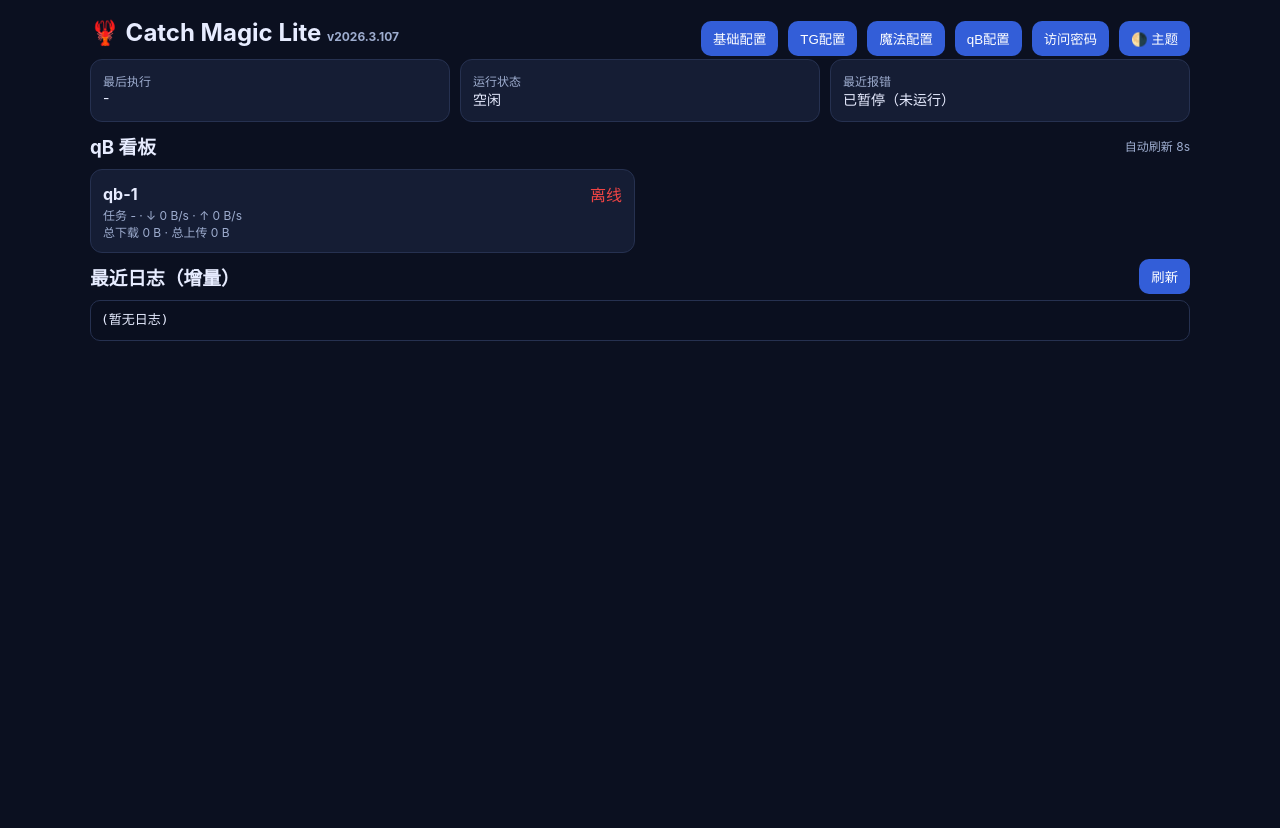
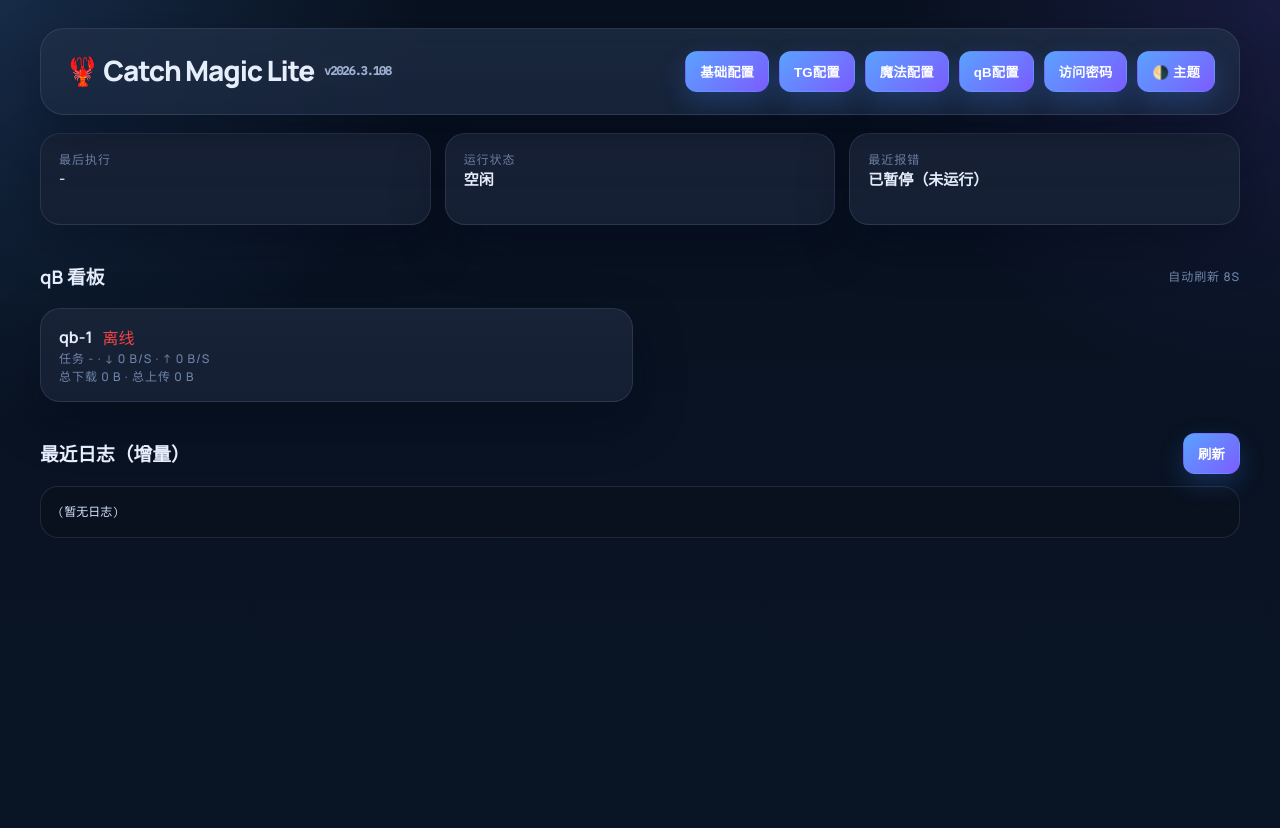
Before and after one commit to liqiba/u2, a FastAPI app: page / in a window 1280 px wide. Before the commit the page ends 341 px from the top, so only its background shows below. Run offline with FastAPI, Linux system fonts and the light colour scheme; parts of the project's set-up code (start-up, migrations or seed data) failed here and were passed over; some libraries are stand-ins or nearby versions.

Commit message:
feat: polish dashboard with enterprise-style ui

```diff
--- a/main.py
+++ b/main.py
@@ -31,7 +31,7 @@ STATE_PATH = DATA_DIR / 'state.json'
 UPGRADE_REQUEST_PATH = DATA_DIR / 'upgrade.request.json'
 UPGRADE_STATUS_PATH = DATA_DIR / 'upgrade.status.json'
 APP_LOG = LOG_DIR / 'app.log'
-APP_VERSION = '2026.3.107'
+APP_VERSION = '2026.3.108'
 BASE_DIR = Path(__file__).resolve().parent
 TEMPLATES_DIR = BASE_DIR / 'templates'
 STATIC_DIR = BASE_DIR / 'static'
--- a/static/lite.css
+++ b/static/lite.css
@@ -1,52 +1,111 @@
-body{margin:0;font-family:Inter,Arial,sans-serif;background:#0b1020;color:#e7ecff}
-body.theme-light{background:#f3f6ff;color:#1c2947}
-.wrap{max-width:1100px;margin:18px auto;padding:0 12px}
-.top,.row,.row-between{display:flex;align-items:center;justify-content:space-between;gap:10px;flex-wrap:wrap}
-h2{margin:0 0 12px} h3{margin:10px 0}
-small{font-size:12px;color:#9eadcf}
-body.theme-light small{color:#5a6f9b}
-.logo{color:inherit;text-decoration:none}
-.grid{display:grid;gap:10px}.grid-2{grid-template-columns:repeat(2,minmax(0,1fr))}.grid-3{grid-template-columns:repeat(3,minmax(0,1fr))}
-@media(max-width:860px){.grid-2,.grid-3{grid-template-columns:1fr}}
-.card{background:#151d34;border:1px solid #263150;border-radius:12px;padding:12px}
-body.theme-light .card{background:#fff;border-color:#d7e3ff}
-.k{font-size:12px;color:#9eadcf}.v{font-size:14px}
-body.theme-light .k{color:#627aa8}
-.btn{background:#335ed8;color:#fff;border:0;border-radius:10px;padding:8px 12px;text-decoration:none;cursor:pointer}
-.ok{color:#22c55e}.err{color:#ef4444}
-.log{margin:0;background:#0a0f1f;border:1px solid #263150;border-radius:10px;padding:10px;max-height:380px;overflow:auto;line-height:1.45}
-body.theme-light .log{background:#f7faff;border-color:#d7e3ff;color:#1c2947}
-.hide{display:none}
-input,select{width:100%;background:#0e1528;color:#e7ecff;border:1px solid #263150;border-radius:8px;padding:8px}
-body.theme-light input,body.theme-light select{background:#fff;color:#1c2947;border-color:#c8d8ff}
+@import url('https://fonts.googleapis.com/css2?family=Manrope:wght@500;600;700;800&family=IBM+Plex+Mono:wght@400;500&display=swap');
+
+:root{
+  --bg:#08111f;
+  --bg-elev:#0d1728;
+  --panel:#111c31;
+  --panel-2:#16243d;
+  --panel-soft:rgba(22,36,61,.72);
+  --line:rgba(148,163,184,.16);
+  --line-strong:rgba(96,165,250,.26);
+  --text:#e6eefc;
+  --text-soft:#9db0cf;
+  --text-dim:#6f84a8;
+  --brand:#5aa2ff;
+  --brand-2:#7c5cff;
+  --accent:#22c55e;
+  --danger:#ef4444;
+  --warn:#f59e0b;
+  --shadow:0 18px 50px rgba(2,8,23,.38);
+  --radius:18px;
+}
+body.theme-light{
+  --bg:#eef4fb;
+  --bg-elev:#f7fafe;
+  --panel:#ffffff;
+  --panel-2:#f7fafe;
+  --panel-soft:rgba(255,255,255,.86);
+  --line:rgba(15,23,42,.08);
+  --line-strong:rgba(59,130,246,.18);
+  --text:#15233b;
+  --text-soft:#55708f;
+  --text-dim:#7f93ae;
+  --brand:#2f6bff;
+  --brand-2:#6d4dff;
+  --shadow:0 20px 45px rgba(15,23,42,.08);
+}
+*{box-sizing:border-box}
+html,body{margin:0}
+body{
+  font-family:'Manrope',system-ui,sans-serif;
+  background:
+    radial-gradient(circle at top left, rgba(90,162,255,.18), transparent 28%),
+    radial-gradient(circle at top right, rgba(124,92,255,.14), transparent 26%),
+    linear-gradient(180deg,var(--bg) 0%, #091425 100%);
+  color:var(--text);
+  min-height:100vh;
+}
+body.theme-light{
+  background:
+    radial-gradient(circle at top left, rgba(96,165,250,.12), transparent 28%),
+    radial-gradient(circle at top right, rgba(139,92,246,.1), transparent 24%),
+    linear-gradient(180deg,var(--bg) 0%, #eaf1f9 100%);
+}
+.wrap{max-width:1240px;margin:28px auto;padding:0 20px 32px}
+.top{
+  display:flex;align-items:flex-start;justify-content:space-between;gap:20px;flex-wrap:wrap;
+  padding:22px 24px;margin-bottom:18px;border:1px solid var(--line);border-radius:24px;
+  background:linear-gradient(180deg,rgba(255,255,255,.04),rgba(255,255,255,.02)),var(--panel-soft);
+  backdrop-filter:blur(18px);box-shadow:var(--shadow)
+}
+.top h2{margin:0;display:flex;align-items:center;gap:10px;font-size:28px;font-weight:800;letter-spacing:-.04em}
+small{font-size:12px;color:var(--text-soft);font-family:'IBM Plex Mono',monospace}
+.logo{color:var(--text);text-decoration:none}
+.row,.row-between{display:flex;align-items:center;gap:10px;flex-wrap:wrap}
+.row-between{justify-content:space-between}
+section{margin-bottom:18px}
+.grid{display:grid;gap:14px}.grid-2{grid-template-columns:repeat(2,minmax(0,1fr))}.grid-3{grid-template-columns:repeat(3,minmax(0,1fr))}
+.card{
+  background:linear-gradient(180deg,rgba(255,255,255,.03),rgba(255,255,255,.01)),var(--panel);
+  border:1px solid var(--line);border-radius:20px;padding:16px 18px;box-shadow:var(--shadow)
+}
+.k{font-size:12px;color:var(--text-dim);text-transform:uppercase;letter-spacing:.08em}
+.v{font-size:15px;color:var(--text);font-weight:600}
+.btn{
+  appearance:none;border:1px solid transparent;cursor:pointer;text-decoration:none;
+  color:#fff;background:linear-gradient(135deg,var(--brand),var(--brand-2));
+  border-radius:12px;padding:10px 14px;font-weight:700;letter-spacing:.01em;
+  box-shadow:0 10px 24px rgba(59,130,246,.24);transition:.18s ease
+}
+.btn:hover{transform:translateY(-1px);filter:brightness(1.03)}
+.btn:disabled{opacity:.6;cursor:not-allowed;transform:none}
+.ok{color:var(--accent)} .err{color:var(--danger)}
+.log{
+  margin:0;background:#09111e;border:1px solid var(--line);border-radius:18px;padding:16px;
+  max-height:420px;overflow:auto;line-height:1.55;color:#d7e5ff;font-family:'IBM Plex Mono',monospace;font-size:12px
+}
+body.theme-light .log{background:#f8fbff;color:#20314d}
+input,select{
+  width:100%;background:rgba(7,15,28,.46);color:var(--text);border:1px solid var(--line);
+  border-radius:12px;padding:11px 12px;font:inherit;outline:none
+}
+body.theme-light input,body.theme-light select{background:#fff}
+input:focus,select:focus{border-color:var(--line-strong);box-shadow:0 0 0 3px rgba(90,162,255,.12)}
 .full{grid-column:1/-1}
-.toast{position:fixed;right:14px;bottom:14px;z-index:3000;padding:10px 14px;border-radius:10px;color:#fff;box-shadow:0 6px 20px #0005}
-.toast.ok{background:#16a34a}
-.toast.err{background:#dc2626}
-@media(max-width:680px){
-  .wrap{padding:0 8px;margin:10px auto}
-  h2{font-size:18px}
-  .btn{padding:7px 10px;font-size:12px}
-  .card{padding:10px;border-radius:10px}
-  .log{max-height:300px}
-}
-
-.modal{position:fixed;inset:0;background:#0008;z-index:4000;display:flex;align-items:center;justify-content:center;padding:14px}
-.modal.hide{display:none !important}
-.modal-card{width:min(980px,96vw);max-height:88vh;overflow:auto;background:#151d34;border:1px solid #263150;border-radius:14px;padding:12px}
-body.theme-light .modal-card{background:#fff;border-color:#d7e3ff}
-.modal-head{display:flex;align-items:center;justify-content:space-between;gap:10px;position:sticky;top:0;background:inherit;padding-bottom:8px}
+.toast{position:fixed;right:18px;bottom:18px;z-index:5000;padding:12px 15px;border-radius:14px;color:#fff;box-shadow:var(--shadow);font-weight:700}
+.toast.ok{background:#16a34a}.toast.err{background:#dc2626}.hide{display:none !important}
+.modal{position:fixed;inset:0;background:rgba(3,8,20,.64);z-index:4000;display:flex;align-items:center;justify-content:center;padding:20px;backdrop-filter:blur(10px)}
+.modal-card{width:min(1080px,96vw);max-height:90vh;overflow:auto;background:var(--panel);border:1px solid var(--line);border-radius:24px;padding:18px;box-shadow:var(--shadow)}
+.modal-head{display:flex;align-items:center;justify-content:space-between;gap:12px;position:sticky;top:0;background:var(--panel);padding-bottom:12px;margin-bottom:10px;z-index:2}
+.modal-head h3{margin:0;font-size:22px;letter-spacing:-.03em}
 .modal-body{padding-top:6px}
-.mh-grid{display:grid;grid-template-columns:repeat(4,minmax(0,1fr));gap:10px}
-@media(max-width:920px){.mh-grid{grid-template-columns:repeat(2,minmax(0,1fr));}}
-@media(max-width:560px){.mh-grid{grid-template-columns:1fr;}}
-.mh-stat{background:#0e1528;border:1px solid #263150;border-radius:10px;padding:10px}
-body.theme-light .mh-stat{background:#f7faff;border-color:#d7e3ff}
-.mh-stat .v{font-size:18px;font-weight:700;margin-top:4px}
-.mh-table-wrap{margin-top:12px;border:1px solid #263150;border-radius:10px;overflow:auto;max-height:48vh}
-body.theme-light .mh-table-wrap{border-color:#d7e3ff}
+.mh-grid{display:grid;grid-template-columns:repeat(4,minmax(0,1fr));gap:12px}
+.mh-stat{background:var(--panel-2);border:1px solid var(--line);border-radius:16px;padding:14px}
+.mh-stat .v{font-size:20px;font-weight:800;margin-top:6px}
+.mh-table-wrap{margin-top:12px;border:1px solid var(--line);border-radius:16px;overflow:auto;max-height:48vh;background:var(--bg-elev)}
 .mh-table{width:100%;border-collapse:collapse;font-size:13px}
-.mh-table th,.mh-table td{padding:8px 10px;border-bottom:1px solid #263150;text-align:left;white-space:nowrap}
-body.theme-light .mh-table th,body.theme-light .mh-table td{border-bottom-color:#e2ebff}
-.mh-table thead th{position:sticky;top:0;background:#121a30}
-body.theme-light .mh-table thead th{background:#f3f7ff}
+.mh-table th,.mh-table td{padding:10px 12px;border-bottom:1px solid var(--line);text-align:left;white-space:nowrap}
+.mh-table thead th{position:sticky;top:0;background:var(--panel-2)}
+#status .card,#qb .card{min-height:92px}
+@media(max-width:920px){.grid-2,.grid-3,.mh-grid{grid-template-columns:1fr 1fr}.top{padding:18px}}
+@media(max-width:640px){.wrap{padding:0 12px 24px;margin:16px auto}.top h2{font-size:22px}.grid-2,.grid-3,.mh-grid{grid-template-columns:1fr}.btn{width:100%}.row,.row-between{align-items:stretch}.modal{padding:10px}.modal-card{padding:14px;border-radius:18px}.log{max-height:320px}}
```
